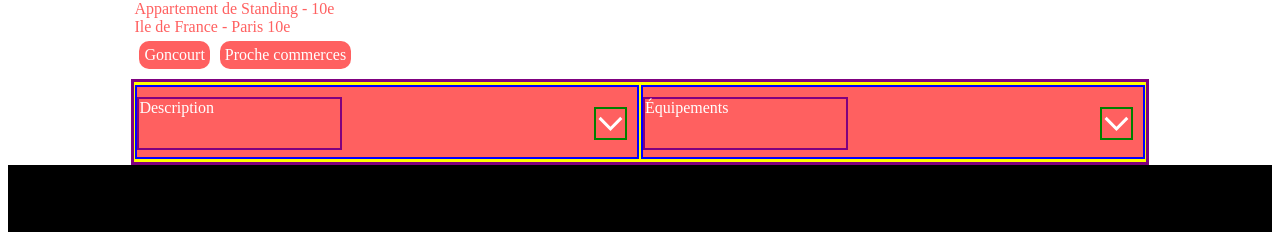
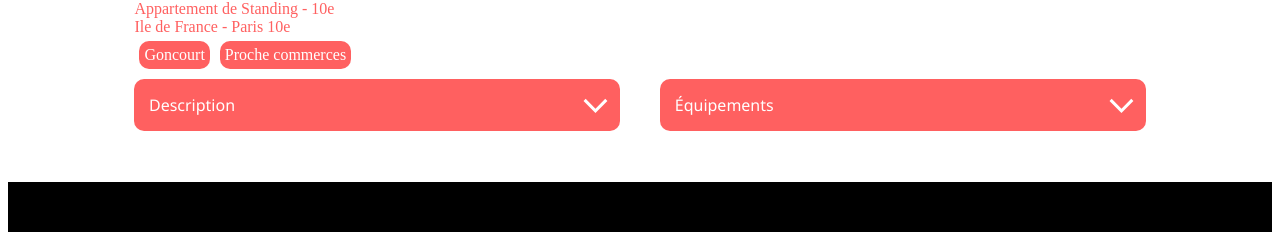
Before and after one commit to tom-training/ThomasGue_7_16012023, a React (Create React App) app in the folder kasa/: page /card/0979876d in a window 1280 px wide. Shown: the part 943-1175 px from the top of the page. Built offline with nearby package versions, Linux system fonts and the light colour scheme.

Commit message:
avancement sur collapses des et eqpt

```diff
--- a/kasa/src/components/Collapsappart/index.jsx
+++ b/kasa/src/components/Collapsappart/index.jsx
@@ -3,7 +3,7 @@ import { useState} from 'react'
 import Vector from '../../assets/Vector.svg'
 import OpenVector from '../../assets/OpenVector.png'
 
-import CollapsappartCSS from '../../style/Collapsappart.module.css'
+import CollapsappequiptCSS from '../../style/Collapsappequipt.module.css'
 
 function Collapsappart({descrip}){
 
@@ -12,24 +12,28 @@ function Collapsappart({descrip}){
 
     return(
 
-                <div className={CollapsappartCSS.lesSousBlocs}>
-                      <div className= {CollapsappartCSS.boutonPlusInfo} onClick={()=>{
+                <div className={`${CollapsappequiptCSS.lesSousBlocs} ${CollapsappequiptCSS.leSousBlocDesc}`}>
+                      <div className= {CollapsappequiptCSS.boutonPlusInfo} onClick={()=>{
                         if(display){setDisplay(false)}
                         else{setDisplay(true)}
                       }}>
 
-                            <div className={CollapsappartCSS.descDiv}> Description </div>
+                            <div className={CollapsappequiptCSS.descDiv}> Description </div>
 
 
-                            {display? (<img src = {OpenVector} alt="vector icon open" className={CollapsappartCSS.imaVector}/>):
+                            {display? (<img src = {OpenVector} alt="vector icon open" className={CollapsappequiptCSS.imaVector}/>):
 
-                            (<img src = {Vector} alt="vector icon closed" className={CollapsappartCSS.imaVector}/>)
+                            (<img src = {Vector} alt="vector icon closed" className={CollapsappequiptCSS.imaVector}/>)
                             }
 
                       </div>
 
                       {display ?
-                        (<div className={CollapsappartCSS.textDisplayed}> {descrip} </div>)
+                        (<div className={CollapsappequiptCSS.textDisplayed}>
+                          <div className={CollapsappequiptCSS.lineText}>
+                            {descrip}
+                          </div>
+                        </div>)
                         :(null)
                       }
 
--- a/kasa/src/components/Collapsequipt/index.jsx
+++ b/kasa/src/components/Collapsequipt/index.jsx
@@ -3,14 +3,14 @@ import { useState} from 'react'
 import Vector from '../../assets/Vector.svg'
 import OpenVector from '../../assets/OpenVector.png'
 
-import CollapsappartCSS from '../../style/Collapsappart.module.css'
+import CollapsappequiptCSS from '../../style/Collapsappequipt.module.css'
 
 function Collapsequipt(props){
 
     //ici on récupère le logement qui correspond on le récupère avec le id
-
     // ensuite on fait un find sur le bon logement et une fois isolé on fait un map sur sa
     // propriété equipt
+
     const equipt = props.equipt
 
 
@@ -18,30 +18,30 @@ function Collapsequipt(props){
     const [display, setDisplay] = useState(false)
 
     return(
-        <div className={CollapsappartCSS.lesSousBlocs}>
+        <div className={`${CollapsappequiptCSS.lesSousBlocs} ${CollapsappequiptCSS.leSousBlocEquipt}`}>
 
-            <div className= {CollapsappartCSS.boutonPlusInfo} onClick={()=>{
+            <div className= {CollapsappequiptCSS.boutonPlusInfo} onClick={()=>{
                 if(display){setDisplay(false)}
                 else{setDisplay(true)}
             }}>
 
-                <div className={CollapsappartCSS.descDiv}> Équipements </div>
+                <div className={CollapsappequiptCSS.descDiv}> Équipements </div>
 
                 {display?
-                (<img src = {OpenVector} alt="vector icon open" className={CollapsappartCSS.imaVector}/>)
+                (<img src = {OpenVector} alt="vector icon open" className={CollapsappequiptCSS.imaVector}/>)
                 :
-                (<img src = {Vector} alt="vector icon closed" className={CollapsappartCSS.imaVector}/>)
+                (<img src = {Vector} alt="vector icon closed" className={CollapsappequiptCSS.imaVector}/>)
                 }
 
             </div>
 
             {display ?
             (
-                <div className={CollapsappartCSS.textDisplayed}>
+                <div className={CollapsappequiptCSS.textDisplayed}>
 
                     {equipt.map((eqpt, index)=>(
-                        <ul className={CollapsappartCSS.listDisplayed}>
-                            <li key={index}> {eqpt} </li>
+                        <ul className={CollapsappequiptCSS.listDisplayed}>
+                            <li key={index} className={CollapsappequiptCSS.listItem}> {eqpt} </li>
                         </ul>
 
 
--- a/kasa/src/style/Card.module.css
+++ b/kasa/src/style/Card.module.css
@@ -52,8 +52,4 @@
     justify-content: space-around;
     flex-wrap: wrap;
     width: 80%;
-
-
-    border: 3px solid purple
-
 }
--- a/kasa/src/style/Collapsappart.module.css
+++ /dev/null
@@ -1,73 +0,0 @@
-
-.lesSousBlocs{
-    flex: 1;
-    width: 45%;
-    display: flex;
-    flex-direction: column;
-    align-items: center;
-    border: 3px solid yellow;
-
-}
-
-
-
-.boutonPlusInfo{
-
-    background-color: #FF6060;
-    color: white;
-    width: 100%;
-    height: 50px;
-    border: 2px solid blue;
-
-    display: grid;
-    grid-template-columns: repeat(20, 1fr);
-    grid-template-rows: 1fr;
-
-
-    padding: 10px 0 10px 0;
-
-}
-
-
-
-.imaVector{
-    border: 2px solid green;
-    grid-column: 20;
-    grid-row: 1;
-
-}
-
-
-
-.descDiv{
-    border: 2px solid purple;
-    width: 45%;
-    grid-column: 1 / 20;
-    grid-row: 1;
-
-}
-
-
-.blocIm{
-    border: 2px solid yellow;
-    width: 45%;
-}
-
-
-.textDisplayed{
-
-    /* color: #FF6060; */
-    color: purple;
-    /* background-color: #F7F7F7; */
-
-    background-color: lightblue;
-
-    border-radius: 10px;
-    width: 100%;
-    height: 80%;
-}
-
-
-.listDisplayed{
-    list-style: none;
-}
--- /dev/null
+++ b/kasa/src/style/Collapsappequipt.module.css
@@ -0,0 +1,63 @@
+
+.lesSousBlocs{
+    flex: 1;
+    width: 45%;
+    display: flex;
+    flex-direction: column;
+    align-items: center;
+    min-height: 100%;
+    font-family: 'Segoe UI', Tahoma, Geneva, Verdana, sans-serif;
+    margin-bottom: 5%;
+}
+
+.leSousBlocDesc{
+    margin-right: 2%;
+}
+
+.leSousBlocEquipt{
+    margin-left: 2%;
+}
+
+
+
+.boutonPlusInfo{
+
+    background-color: #FF6060;
+    color: white;
+    width: 100%;
+    height: 52px;
+    display: flex;
+    justify-content: space-between;
+    align-items: center;
+    border-radius: 10px;
+
+}
+
+
+.descDiv{
+    padding: 3%;
+}
+
+
+
+.textDisplayed{
+    background-color: #F7F7F7;
+    border-bottom-left-radius: 10px;
+    border-bottom-right-radius: 10px;
+    width: 100%;
+    height: 100%;
+    color: #FF6060;;
+}
+
+
+.listDisplayed{
+    list-style: none;
+}
+
+.listItem{
+    line-height: 40%;
+}
+
+.lineText{
+    margin: 3%;
+}
```
